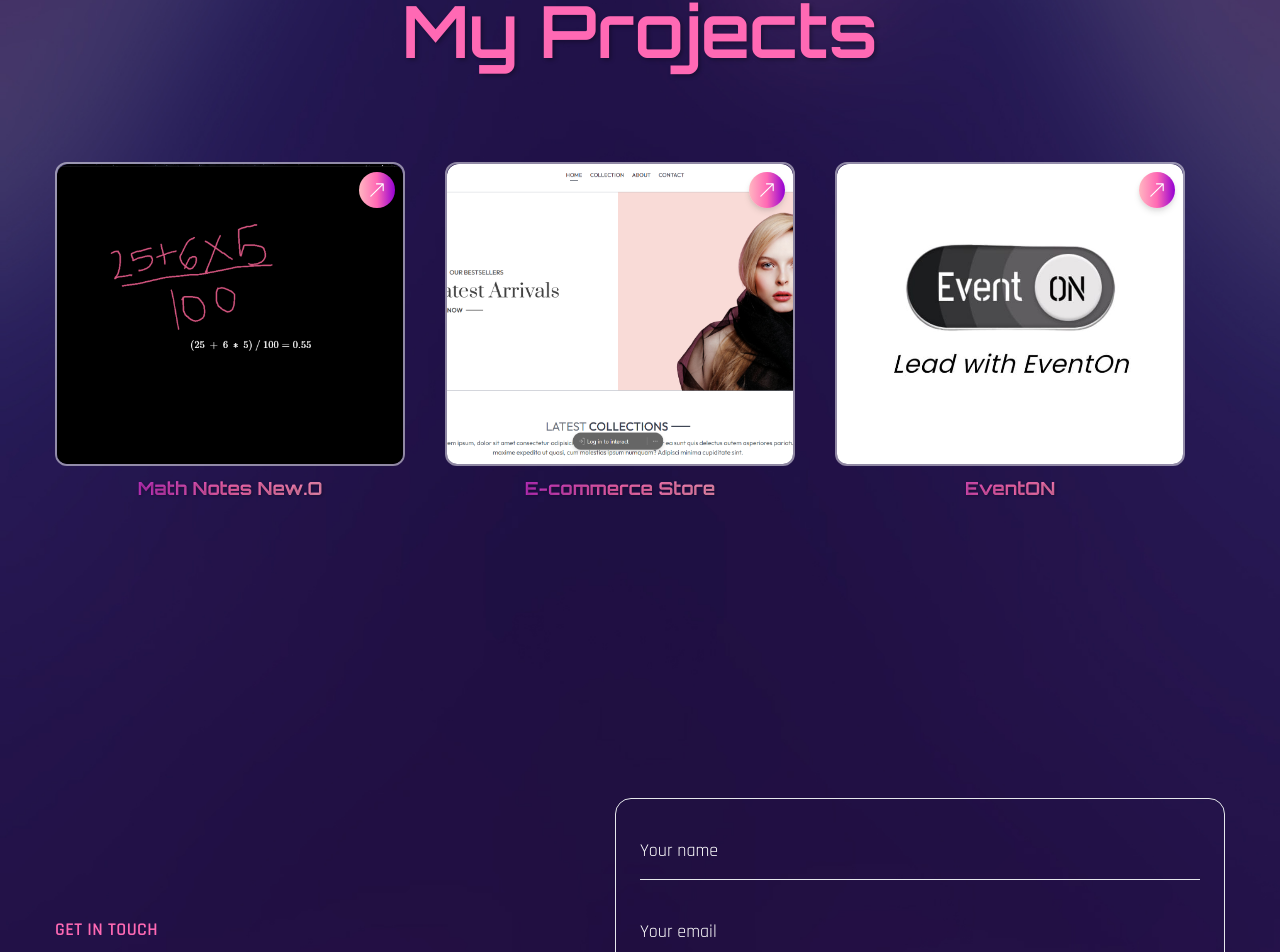
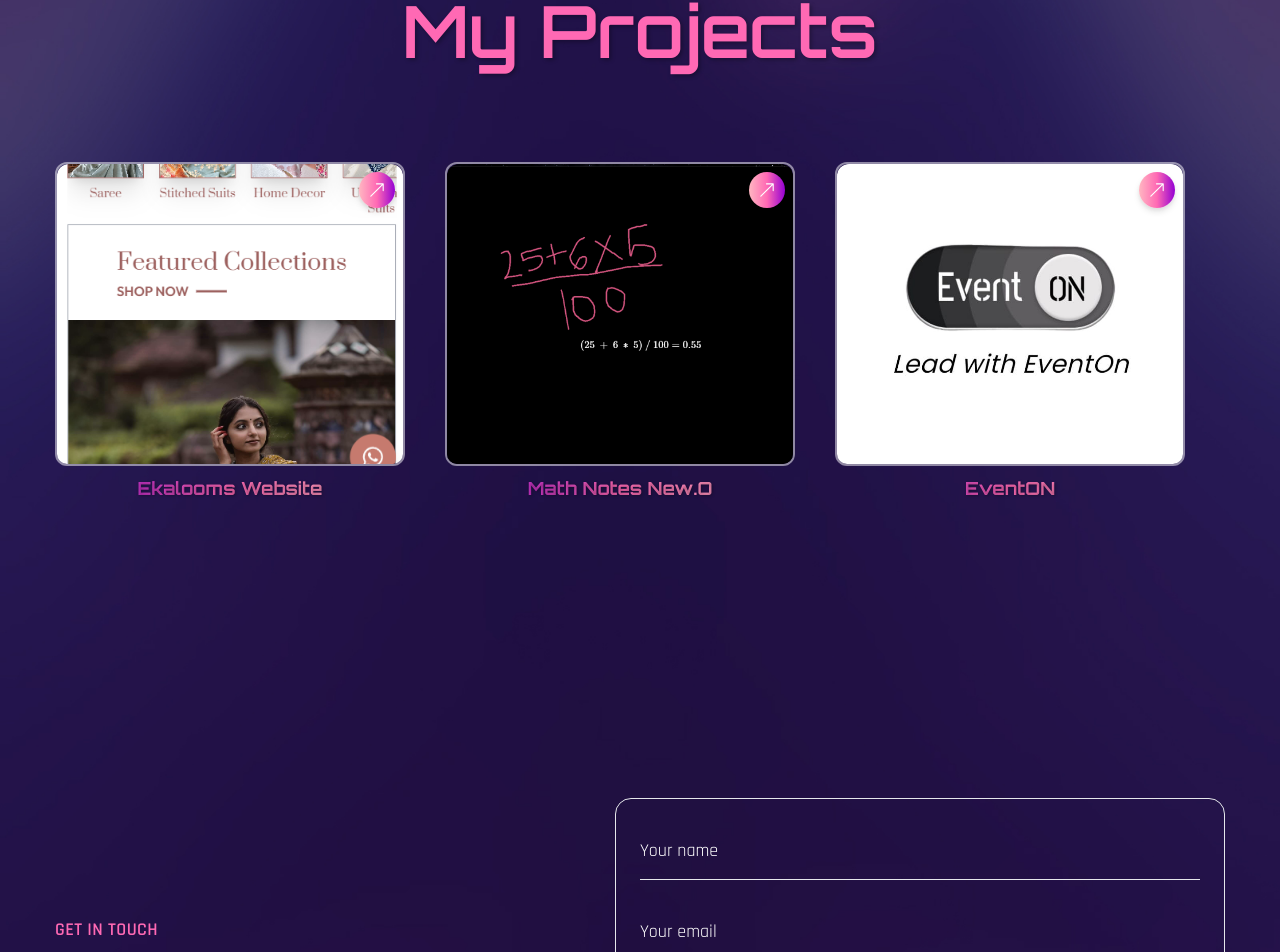
Before and after one commit to chaithanyashaji/Portfolio, a React (Create React App) app: page / in a window 1280 px wide. Shown: the part 2608-3560 px from the top of the page. Built offline with nearby package versions, Linux system fonts and the light colour scheme; the HTML template or start-up script is replaced by a standard one; a web font is replaced by a local one.

Commit message:
ekalooms

```diff
--- a/src/components/Work.jsx
+++ b/src/components/Work.jsx
@@ -13,26 +13,28 @@
 import math from '../assets/math.png';
 import help from '../assets/helpora1.jpg';
 import ecommerce from '../assets/ecommerce.png';
+import ekalooms from '../assets/ekalooms.png';
 import { motion } from 'framer-motion';
 import { fadeIn } from '../variants';
 
 const projects = [
   {
+    img: ekalooms,
+    title: 'Ekalooms Website',
+    frontend: 'React,Tailwind CSS',
+    backend: 'Node.js with Express.js,MongoDB',
+    description: 'A comprehensive Full-Stack E-commerce platform designed for the startup Ekalooms, featuring seamless payment integration, a robust admin panel, and a scalable infrastructure to support business growth. Website Link :https://ekalooms.com',
+    githubLink: 'https://ekalooms.com'
+  },
+  {
     img: math,
     title: 'Math Notes New.O',
     frontend: 'React,TypeScript',
     backend: 'Python, Gemini API',
-    description: 'Responsive tool for drawing math expressions and geometric figures using mouse or touch input, inspired by Apple’s MathNotes.',
+    description: 'Responsive tool for drawing math expressions and geometric figures using mouse or touch input, inspired by Apple’s MathNotes. ',
     githubLink: 'https://mathnotes4all.onrender.com/'
   },
-  {
-    img: ecommerce,
-    title: 'E-commerce Store',
-    frontend: 'React,Tailwind CSS',
-    backend: 'Node.js with Express.js,MongoDB',
-    description: 'A Full-Stack Ecommerce Store with payment integration and admin panel.',
-    githubLink: 'https://ecommercestore-iota.vercel.app/'
-  },
+
   {
     img: eon,
     title: 'EventON',
```
Also changed, not shown: src/assets/ekalooms.png (added), src/assets/ekalooms2.png (added).
